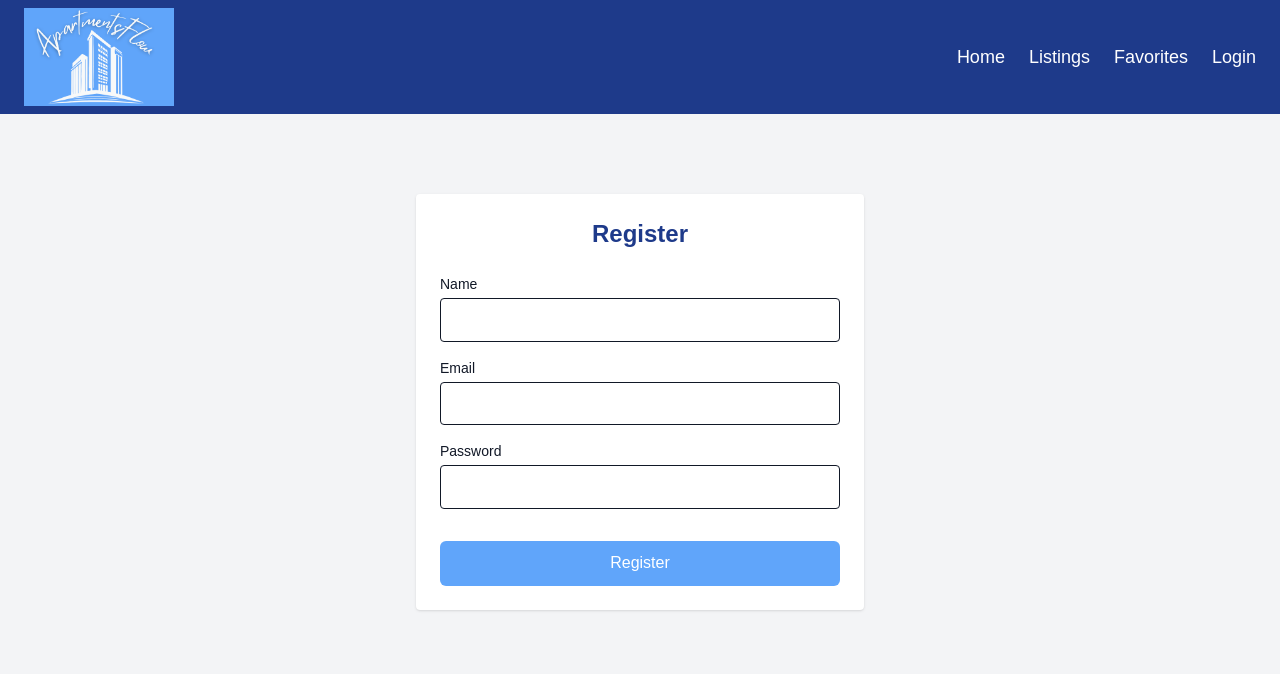
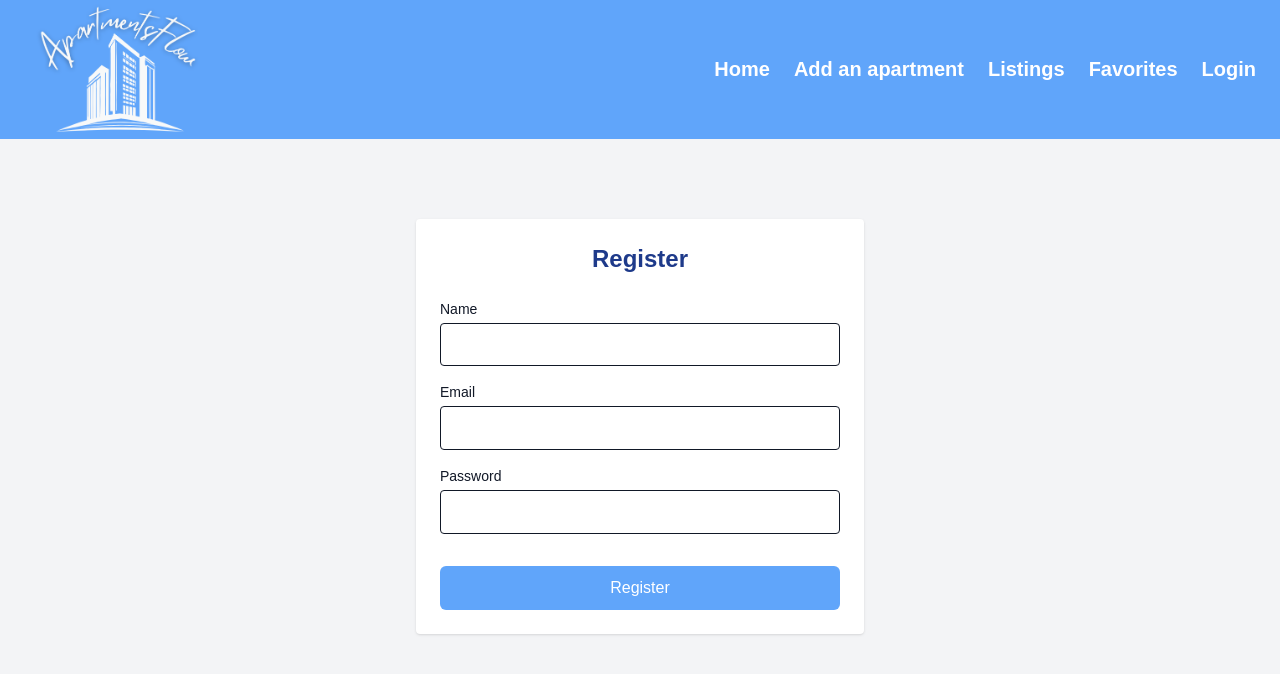
Before and after one commit to colaone1/ApartmentFlow-Fullstack-V0.2, a Next.js app: page /auth/register in a window 1280 px wide. Shown: the top 674 px of the page. Built offline with nearby package versions, Linux system fonts and the light colour scheme.

Commit message:
Resolve conflict and apply stashed changes

```diff
--- a/apiClient/apiClient.js
+++ b/apiClient/apiClient.js
@@ -127,4 +127,50 @@ export class ApiClient {
                 }
 
        }
+       async createApartment(
+        title,
+        description,
+        price,
+        location,
+        bedrooms,
+        bathrooms,
+        area,
+        amenities,
+        images,
+        status
+       ) {
+        try {
+            const numericPrice = Number(price);
+            const numericBedrooms = Number(bedrooms);
+            const numericBathrooms = Number(bathrooms);
+            const numericArea = Number(area);
+            if (isNaN(numericPrice)) {
+                throw new Error("Price must be a valid number.");
+            }
+            if (isNaN(numericBedrooms)) {
+                throw new Error("Bedrooms must be a valid number.");
+            }
+            if (isNaN(numericBathrooms)) {
+                throw new Error ("Bathrooms must be a valid number.");
+            }
+            if (isNaN(numericArea)) {
+                throw new Error ("Area must be a valid number.");
+            }
+            return this.apiCall("post", url + "/apartments", {
+                title,
+                description,
+                price : numericPrice,
+                location,
+                bedrooms: numericBedrooms,
+                bathrooms: numericBathrooms,
+                area: numericArea,
+                amenities,
+                images,
+                status
+            });
+        } catch (error) {
+            console.error("addAd error:", error.response || error);
+            throw error;
+            }
+       }
 }
--- a/src/app/auth/unauthorized/page.js
+++ b/src/app/auth/unauthorized/page.js
@@ -6,7 +6,7 @@ export default function UnauthorizedPage() {
 
   return (
     <div className="min-h-screen flex items-center justify-center bg-[var(--color-bg-light)] ">
-        <div className="bg-white/50 dark:bg-gray-700/50 p-8 rounded-xl shadow-md w-full max-w-md text-center">
+        <div className="bg-white/50 p-8 rounded-xl shadow-md w-full max-w-md text-center">
         <h1 className="text-2xl font-bold text-[var(--color-error)] mb-4">
           Unauthorized Access
         </h1>
--- a/src/app/components/Header.js
+++ b/src/app/components/Header.js
@@ -8,28 +8,19 @@ export default function Header() {
   const { isLoggedIn, logout } = useAuth();
 
   return (
-    <header className="bg-[var(--color-primary)] text-white px-6 py-2 flex justify-between items-center">
-      <Image
-        src="/images/logo.png"
-        alt="ApartmentsFlow logo"
-        width={150}
-        height={40}
-      />
-      <nav className="space-x-6 text-lg font-medium">
-        <Link href="/" className="hover:text-[var(--color-accent)]">Home</Link>
-        <Link href="/listings" className="hover:text-[var(--color-accent)]">Listings</Link>
-        <Link href="/favorites" className="hover:text-[var(--color-accent)]">Favorites</Link>
+    <header className="bg-[var(--color-secondary)] text-white px-6 py-1 flex justify-between items-center">
+      <Image src="/images/logo.png" alt="ApartmentsFlow logo" width={200} height={50} priority/>
+      <nav className="space-x-6 text-xl font-semibold">
+        <Link href="/" className="hover:text-[var(--color-primary)] ">Home</Link>
+        <Link href="/apartmentAdd" className="hover:text-[var(--color-primary)] ">Add an apartment</Link>
+        <Link href="/listings" className="hover:text-[var(--color-primary)] ">Listings</Link>
+        <Link href="/favorites" className="hover:text-[var(--color-primary)]">Favorites</Link>
         {!isLoggedIn && (
-          <Link href="/auth/login" className="hover:text-[var(--color-accent)]">Login</Link>
-        )}
+           <Link href="/auth/login" className="hover:text-[var(--color-primary)] ">Login</Link>)}
         {isLoggedIn && (
-          <button
-            onClick={logout}
-            className="hover:text-[var(--color-accent)]"
-          >
-            Logout
-          </button>
-        )}
+          <button onClick={logout}>
+              Logout
+            </button>)}
       </nav>
     </header>
   );
--- a/src/app/globals.css
+++ b/src/app/globals.css
@@ -44,7 +44,7 @@ button {
 }
 
 button:hover {
-  background-color: var(--color-accent); /* Emerald on hover */
+  background-color: var(--color-primary); /* Emerald on hover */
 }
 
 button:active {
--- a/src/app/page.js
+++ b/src/app/page.js
@@ -1,15 +1,23 @@
 "use client";
 import Link from "next/link";
+import Image from "next/image";
 
 export default function Home() {
   return (
-    <div className="min-h-screen bg-gradient-to-b from-white to-gray-50">
-      <div className="max-w-6xl mx-auto px-4 sm:px-6 lg:px-8 pt-20 pb-16 text-center">
-        <h1 className="text-6xl font-bold m-10">Welcome to AparmtentsFlow!</h1>
-        <h2 className="text-4xl font-bold m-10">Your smart apartment search organiser</h2>
+    <div style={{ backgroundImage: "url('/background2.jpg')",
+        backgroundSize: 'cover',
+        backgroundPosition: 'center',
+        backgroundRepeat: 'no-repeat',
+        height: '100vh',
+        width: '100%',
+    }}
+    className="min-h-screen bg-gradient-to-b from-white to-gray-50">
+      <div className="max-w-6xl mx-auto h-full px-4 sm:px-6 lg:px-8 pt-20 pb-16 text-center bg-white/50 rounded-md">
+        <h1 className="text-6xl font-bold m-10 ">Welcome to AparmtentsFlow!</h1>
+        <h2 className="text-4xl font-bold m-10 ">Your smart apartment search organiser</h2>
         <p className="text-2xl"><span className="font-bold">ApartmentsFlow</span> helps you search, compare, and organize apartment listings with built-in tools for exploring neighborhoods, tracking favorites, and planning your daily commute.</p>
-        <p className="text-2xl">Start your search today and make apartment hunting stress-free.</p>
-        <p className="text-2xl font-bold mt-20 text-[var(--color-secondary)]"><Link href="/auth/register" className="hover:text-[var(--color-accent)]">Sign up</Link> to save listings.</p>
+        <p className="text-2xl ">Start your search today and make apartment hunting stress-free.</p>
+        <p className="text-2xl font-bold mt-20 text-[var(--color-secondary)] "><Link href="/auth/register" className="hover:text-[var(--color-accent)]">Sign up</Link> to save listings.</p>
       </div>
     </div>
   );
```
